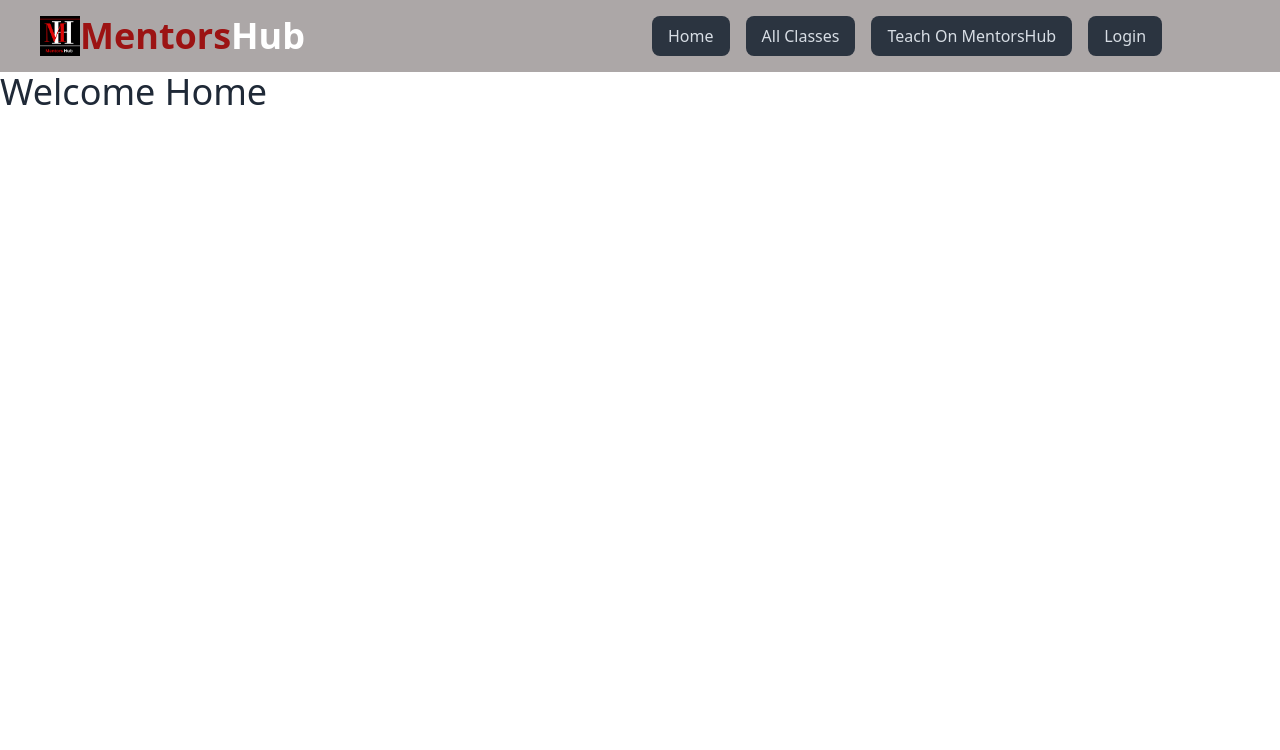
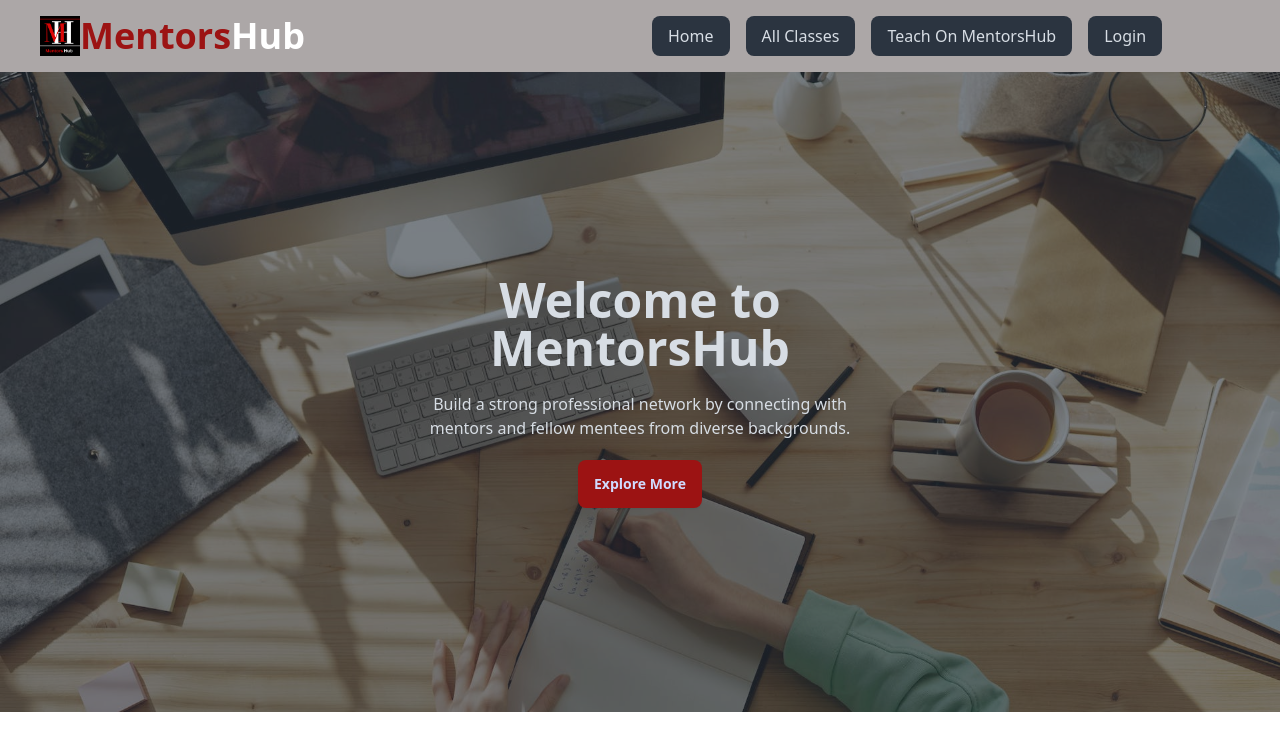
Before and after one commit to ahmisrafil/mentorshub, a React (Vite) app: page / in a window 1280 px wide. Shown: the top 750 px of the page. Built offline with nearby package versions, Linux system fonts and the light colour scheme.

Commit message:
banner added

```diff
--- a/src/pages/Error/Error.jsx
+++ b/src/pages/Error/Error.jsx
@@ -1,9 +1,28 @@
-
+import { useNavigate, useRouteError } from "react-router-dom";
+import { BsFillXCircleFill } from "react-icons/bs";
 
 const Error = () => {
+    const error = useRouteError();
+    const goHome = useNavigate();
+
+    const handleHome = () =>{
+        goHome(`/`);
+    }
     return (
-        <div>
-            <h3>An error occurred</h3>
+        <div className="text-center my-10 rounded-lg shadow-lg w-3/5 mx-auto">
+            <h2 className="text-4xl font-semibold text-red-600 mt-10 mb-10">Oops!!! </h2>
+
+                <BsFillXCircleFill className="text-center mx-auto my-4 text-orange-600 text-6xl"></BsFillXCircleFill>
+
+            <p className="my-4"><i>{error.error.message}</i></p>
+
+            {
+                error.status === 404 &&
+                <div>
+                    <h3>Page Not Found !</h3>
+                    <button className="btn btn-secondary mt-4 mb-10"  onClick={handleHome}>Go Home</button>
+                </div>
+            }
         </div>
     );
 };
--- /dev/null
+++ b/src/pages/Home/Banner/Banner.jsx
@@ -0,0 +1,18 @@
+import banner from '../../../assets/banner.jpg'
+
+const Banner = () => {
+    return (
+        <div className="hero min-h-[80vh]" style={{ backgroundImage: `url(${banner})` }}>
+            <div className="hero-overlay bg-opacity-60"></div>
+            <div className="hero-content text-center text-neutral-content">
+                <div className="max-w-md">
+                    <h1 className="mb-5 text-5xl font-bold">Welcome to MentorsHub</h1>
+                    <p className="mb-5">Build a strong professional network by connecting with mentors and fellow mentees from diverse backgrounds.</p>
+                    <button className="btn btn-primary bg-[#9c1313] border-none">Explore More</button>
+                </div>
+            </div>
+        </div>
+    );
+};
+
+export default Banner;
--- a/src/pages/Home/Home/Home.jsx
+++ b/src/pages/Home/Home/Home.jsx
@@ -1,9 +1,10 @@
+import Banner from "../Banner/Banner";
 
 
 const Home = () => {
     return (
         <div>
-            <h3 className="text-4xl">Welcome Home</h3>
+            <Banner></Banner>
         </div>
     );
 };
--- a/src/pages/Home/Shared/Navbar.jsx
+++ b/src/pages/Home/Shared/Navbar.jsx
@@ -5,7 +5,7 @@ const Navbar = () => {
 
 
     const navLinks = <>
-        <li className="lg:text-gray-700 lg:text-base lg:font-sans  lg:mx-2">
+        <li className="lg:text-gray-700 lg:text-base lg:font-sans  lg:mx-2 ">
             <NavLink to='/'>Home</NavLink>
         </li>
         <li className="lg:text-gray-700 lg:text-base lg:font-sans  lg:mx-2">
```
Also changed, not shown: src/assets/banner.jpg (added).
